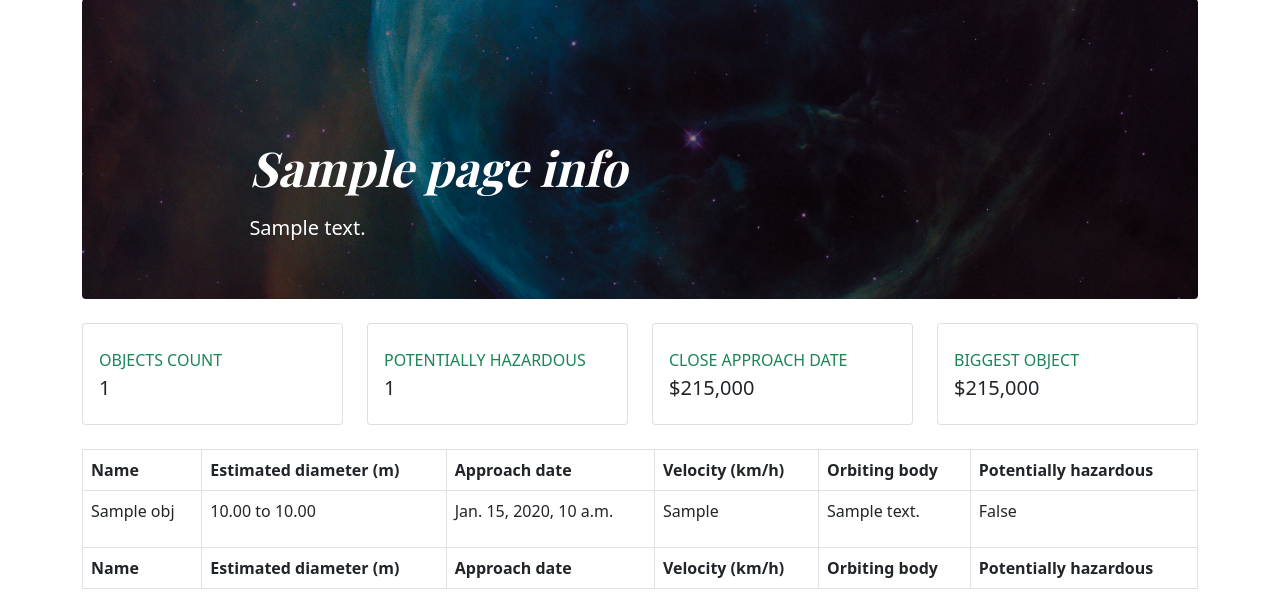
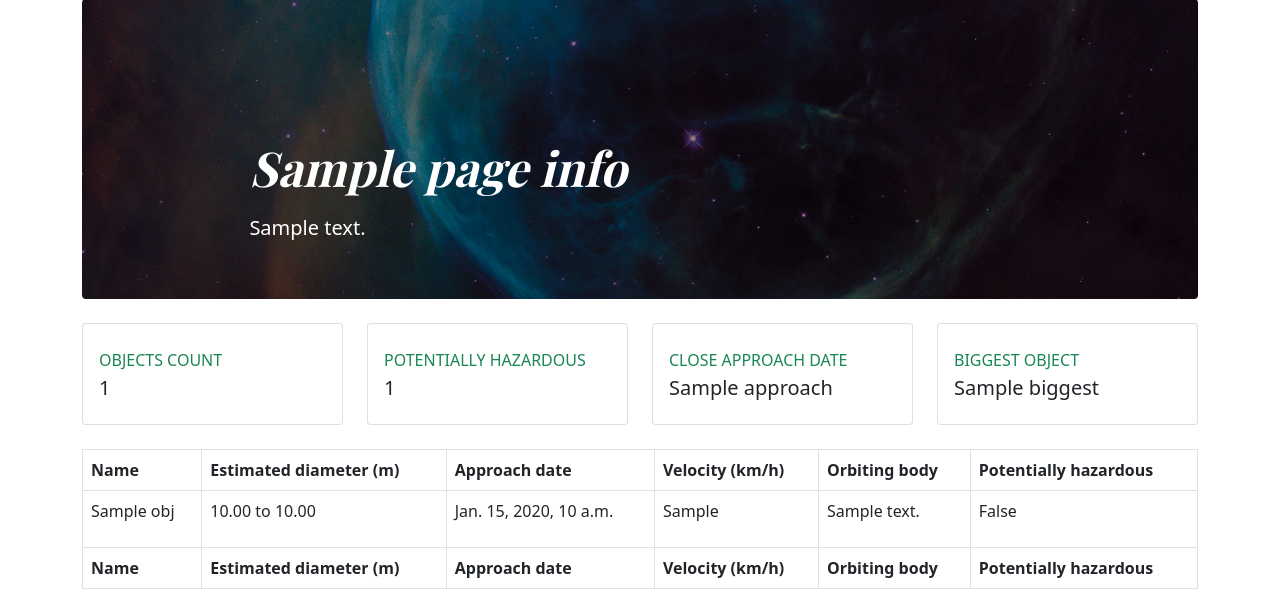
Before and after one commit to ChristianNagata/astronomy_site, a Django app: template templates/neows.html in a window 1280 px wide. Shown: the part 122-721 px from the top of the page. Run offline with Django 4.2, Linux system fonts and the light colour scheme; the template is opened without the code that fills it: most values are stand-ins (such as "Sample title", 1, 10 or a date in 2020); some libraries are stand-ins or nearby versions.

Commit message:
refatoração das informações gerais, e ordenação da tabela

```diff
--- a/templates/neows.html
+++ b/templates/neows.html
@@ -3,9 +3,11 @@
 
 
 {% block content %}
+    <script src="https://www.kryogenix.org/code/browser/sorttable/sorttable.js"></script>
+
     <div class="row">
         <div class="col-xl-3 col-md-6 mb-4">
-            <div class="card border-left-success h-100 py-2">
+            <div class="card h-100 py-2">
                 <div class="card-body">
                     <div class="row no-gutters align-items-center">
                         <div class="col mr-2">
@@ -13,15 +15,12 @@
                                 Objects count</div>
                             <div class="h5 mb-0 font-weight-bold text-gray-800">{{ count }}</div>
                         </div>
-                        <div class="col-auto">
-                            <i class="fas fa-dollar-sign fa-2x text-gray-300"></i>
-                        </div>
                     </div>
                 </div>
             </div>
         </div>
         <div class="col-xl-3 col-md-6 mb-4">
-            <div class="card border-left-success h-100 py-2">
+            <div class="card h-100 py-2">
                 <div class="card-body">
                     <div class="row no-gutters align-items-center">
                         <div class="col mr-2">
@@ -29,40 +28,31 @@
                                 Potentially hazardous</div>
                             <div class="h5 mb-0 font-weight-bold text-gray-800">{{ haz_count }}</div>
                         </div>
-                        <div class="col-auto">
-                            <i class="fas fa-dollar-sign fa-2x text-gray-300"></i>
+                    </div>
+                </div>
+            </div>
+        </div>
+        <div class="col-xl-3 col-md-6 mb-4">
+            <div class="card h-100 py-2">
+                <div class="card-body">
+                    <div class="row no-gutters align-items-center">
+                        <div class="col mr-2">
+                            <div class="text-xs font-weight-bold text-success text-uppercase mb-1">
+                                Close approach date</div>
+                            <div class="h5 mb-0 font-weight-bold text-gray-800">{{ approach }}</div>
                         </div>
                     </div>
                 </div>
             </div>
         </div>
         <div class="col-xl-3 col-md-6 mb-4">
-            <div class="card border-left-success h-100 py-2">
-                <div class="card-body">
-                    <div class="row no-gutters align-items-center">
-                        <div class="col mr-2">
-                            <div class="text-xs font-weight-bold text-success text-uppercase mb-1">
-                                Close approach date</div>
-                            <div class="h5 mb-0 font-weight-bold text-gray-800">$215,000</div>
-                        </div>
-                        <div class="col-auto">
-                            <i class="fas fa-dollar-sign fa-2x text-gray-300"></i>
-                        </div>
-                    </div>
-                </div>
-            </div>
-        </div>
-        <div class="col-xl-3 col-md-6 mb-4">
-            <div class="card border-left-success h-100 py-2">
+            <div class="card h-100 py-2">
                 <div class="card-body">
                     <div class="row no-gutters align-items-center">
                         <div class="col mr-2">
                             <div class="text-xs font-weight-bold text-success text-uppercase mb-1">
                                 Biggest object</div>
-                            <div class="h5 mb-0 font-weight-bold text-gray-800">$215,000</div>
-                        </div>
-                        <div class="col-auto">
-                            <i class="fas fa-dollar-sign fa-2x text-gray-300"></i>
+                            <div class="h5 mb-0 font-weight-bold text-gray-800">{{ biggest }}</div>
                         </div>
                     </div>
                 </div>
@@ -73,7 +63,7 @@
     <!-- DataTales -->
 
     <div class="table-responsive">
-        <table class="table table-bordered" id="dataTable" width="100%" cellspacing="0">
+        <table class="table table-bordered sortable" id="dataTable" width="100%" cellspacing="0">
             <thead>
                 <tr>
                     <th>Name</th>
```
Also changed, not shown: nasaapi/apis.py (+39 -11 lines), nasaapi/views.py (+18 -13 lines).
